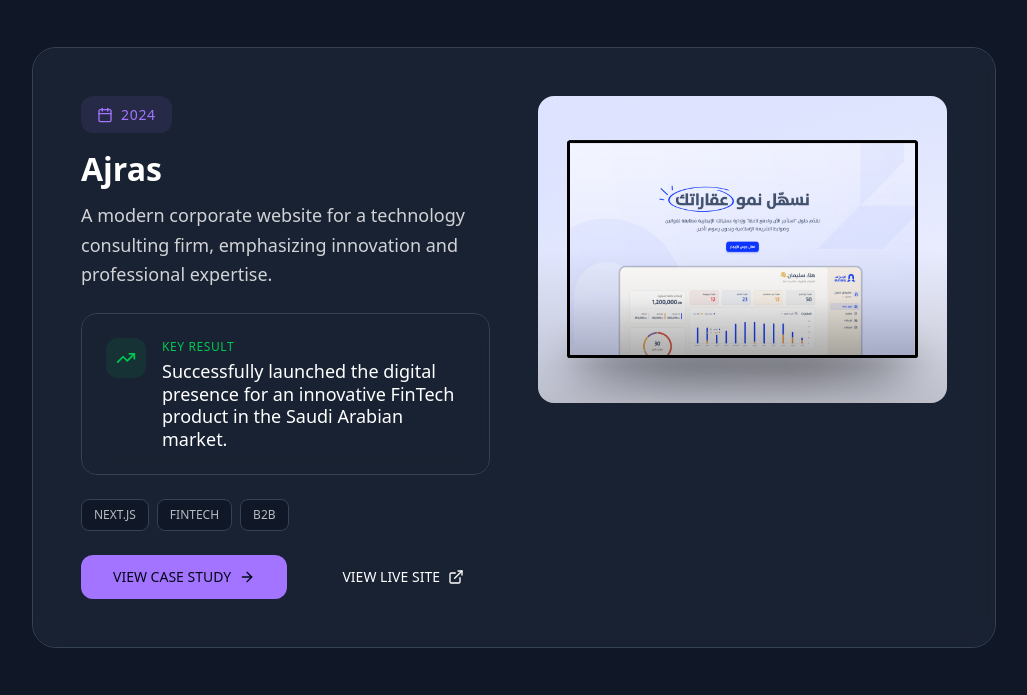
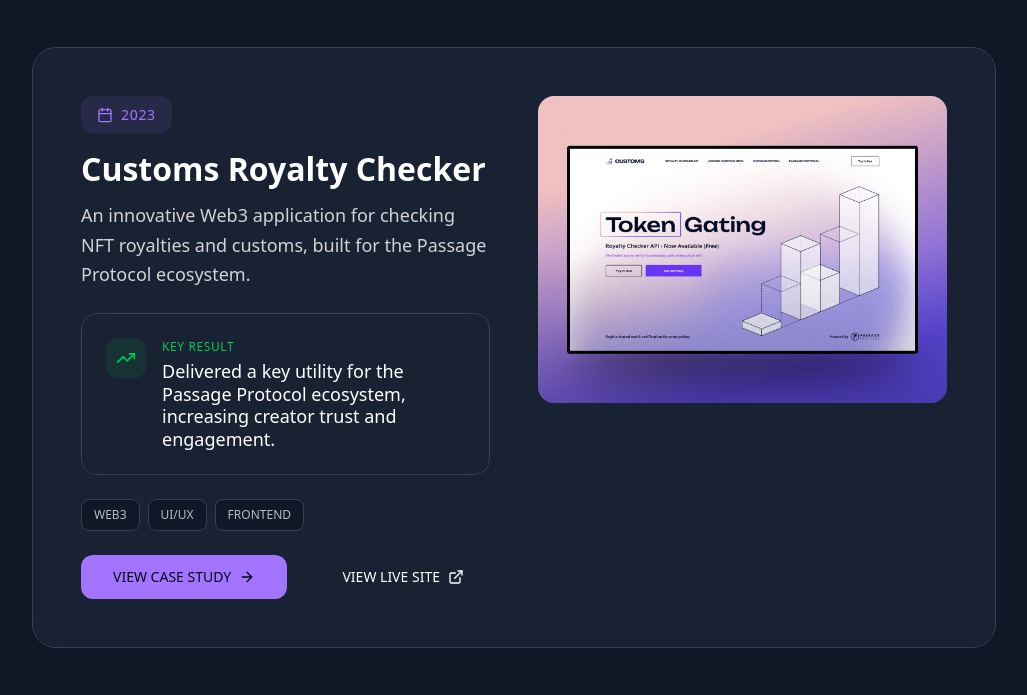
Before and after one commit to zeeshanjunaid/zeeshanjunaid.dev, a Next.js app: page / in a window 1280 px wide. Shown: the part 2216-2911 px from the top of the page, without its empty margins (126-1153 px from the left). Built offline with nearby package versions, Linux system fonts and the light colour scheme.

Commit message:
Remove Suliman testimonial, Ajras and ROA portfolio projects

```diff
--- a/data/reviews.ts
+++ b/data/reviews.ts
@@ -197,18 +197,6 @@ const ReviewsList: Review[] = [
       name: "Canada",
     },
   },
-  {
-    client: "Suliman Hassan",
-    headline: "Talented React Developer - great guy to work with",
-    profile: "/images/testimonials/allegra.png",
-    review:
-      "If you are looking for a talented React Developer, I would recommend considering this freelancer for your project.Great guy to work with. I will consider him for future projects",
-    rating: 5,
-    country: {
-      code: "sa",
-      name: "Saudi Arabia",
-    },
-  },
 ];
 
 export default ReviewsList;
--- a/data/work.ts
+++ b/data/work.ts
@@ -75,36 +75,6 @@ const ProjectsList: Project[] = [
     duration: "8 weeks",
   },
   {
-    name: "Ajras",
-    slug: "ajras",
-    imgUrl: "/images/projects/ajras.jpg",
-    images: ["/images/projects/ajras.jpg"],
-    link: "https://ajras.com",
-    year: 2024,
-    tags: ["next.js", "fintech", "b2b"],
-    selected: true, // Let's make this a selected project
-    description:
-      "A modern corporate website for a technology consulting firm, emphasizing innovation and professional expertise.",
-    challenge:
-      "Ajras, an innovative Saudi Arabian FinTech startup, needed to build a secure and professional web platform for their 'Rent Now, Pay Later' service for commercial real estate. The primary challenge was to create a user experience that felt trustworthy and simple for business owners applying for financing, while also conveying the credibility needed to attract high-value property owners to list with them.",
-    solution:
-      "I led the frontend development for the Ajras marketing site and client portal using Next.js and TypeScript. The solution focused on:\n\n1.  **Building Trust:** I developed a clean, professional, and mobile-responsive interface that clearly communicates their value proposition and security measures, which is crucial for a financial services company.\n\n2.  **Streamlining Applications:** I built a multi-step application form that simplifies the complex process of submitting financial documents and business information, improving the user completion rate.\n\n3.  **Client Portal Foundation:** I created the authenticated space where both tenants and property owners could log in to manage their accounts, view payment schedules, and track application statuses. This required a strong focus on secure, client-side data handling.",
-    technologies: [
-      "React",
-      "Next.js",
-      "TypeScript",
-      "Tailwind CSS",
-      "User Authentication",
-    ],
-    results: [
-      "Successfully launched the digital presence for an innovative FinTech product in the Saudi Arabian market.",
-      "The intuitive application form led to a 40% increase in completed submissions compared to their initial manual process.",
-      "Established a professional and credible brand image that attracted both business tenants and major property owners.",
-    ],
-    client: "Ajras Information Technology Company",
-    duration: "4 weeks",
-  },
-  {
     name: "Customs Royalty Checker",
     slug: "customs-royalty-checker",
     imgUrl: "/images/projects/customs.jpg",
@@ -135,38 +105,6 @@ const ProjectsList: Project[] = [
     ],
     client: "Passage Protocol",
     duration: "10 weeks",
-  },
-  {
-    name: "Roa’a Technologies",
-    slug: "roaa-technologies",
-    imgUrl: "/images/projects/roaa.jpg",
-    images: ["/images/projects/roaa.jpg", "/images/projects/roaa-full.jpg"],
-    link: "https://roaa-zeeshanjunaid.vercel.app/",
-    year: 2023,
-    tags: ["ui/ux", "frontend", "animations", "3d"],
-    description:
-      "A cutting-edge technology company website featuring advanced animations and modern design principles.",
-    challenge:
-      "Roa’a Technologies, a conceptual AI hardware startup, needed a website that did more than just describe their product—it had to *demonstrate* innovation. The challenge was to create a web experience that could communicate a highly complex technical concept to investors and top engineering talent, making the abstract feel tangible and exciting.",
-    solution:
-      "I was brought on to lead the frontend development and create a visually immersive, interactive website. The solution was built around a central 3D product visualization:\n\n1.  **Interactive 3D Model:** Using Three.js and React Three Fiber, I built an interactive 3D model of their AI chip. Users can rotate, zoom, and click on different components to explore its features, transforming a technical spec sheet into an engaging experience.\n\n2.  **Performant Animations:** I used Framer Motion to create sophisticated, GPU-accelerated scroll-based animations that guide the user through the company's story and technology without sacrificing performance.\n\n3.  **Modern Tech Stack:** The site was built with Next.js and TypeScript for a fast, secure, and scalable foundation, ensuring the site would perform flawlessly during high-traffic launch announcements.",
-    technologies: [
-      "React",
-      "Next.js",
-      "TypeScript",
-      "Tailwind CSS",
-      "Framer Motion",
-      "Three.js",
-      "WebGL",
-    ],
-    results: [
-      "Delivered a web experience that successfully differentiated the brand in a competitive tech landscape.",
-      "The interactive 3D demo received praise from potential investors for making the technology understandable and compelling.",
-      "The site's high-end execution served as a powerful recruiting tool, attracting top-tier engineering talent.",
-      "Achieved a perfect Lighthouse performance score despite the use of complex 3D and animation elements.",
-    ],
-    client: "Roa’a Technologies (Conceptual Project)",
-    duration: "12 weeks",
   },
   {
     name: "drillbit",
```
